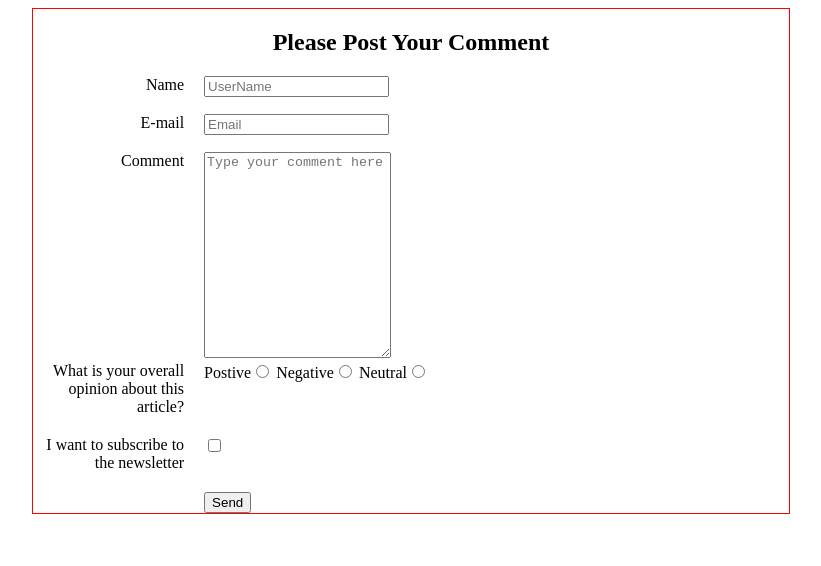
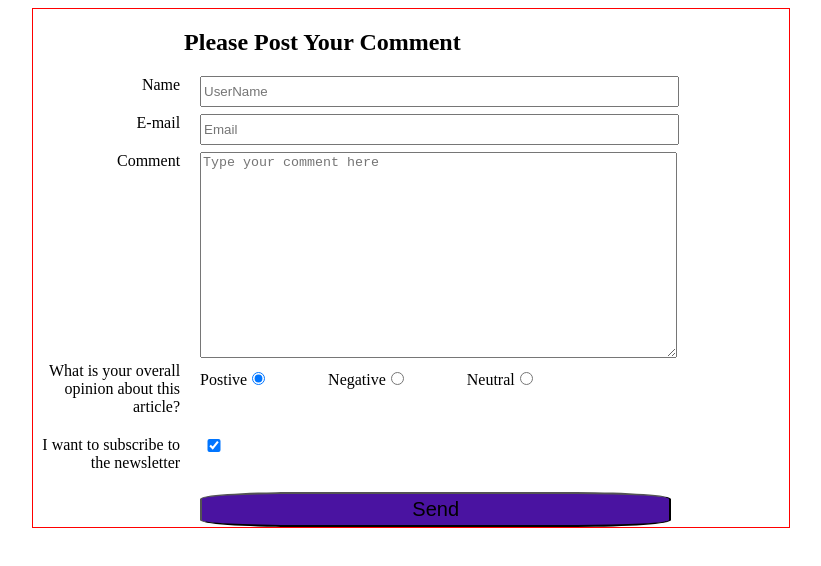
Before and after one commit to tta2yta/The-New-York-Times-WebSite, a website: page ted-post-commnet.html in a window 1280 px wide. Shown: the whole page, without its empty margins (229-1050 px from the left). Drawn offline with Linux system fonts and the light colour scheme.

Commit message:
adding styles

```diff
--- a/css/ted-style.css
+++ b/css/ted-style.css
@@ -1,10 +1,14 @@
 main{
   max-width: 100%;
   display: block;
+  border: 1px solid red;
   margin-left: 20%;
   margin-right: 20%;
-    border: 1px solid red;
-    text-align: center;
+}
+
+h2{
+  margin-left: 20%;
+  margin-right: 20%;
 }
 
 .form-elem{
@@ -12,8 +16,29 @@ main{
   flex-direction: row;
 }
 
+input[type="text"], input[type="email"], input[type="submit"] {
+    width: 80%;
+    height: 25px;
+}
+
+input[type="radio"] {
+    margin-right: 10%;
+    margin-top: 10px;
+}
+
+input[type="checkbox"] {
+    width: 20px;
+}
+
+input[type="submit"] {
+    background-color: rgb(74, 19, 161);
+    height: 35px;
+    font-size: 20px;
+    border-radius: 20%;
+}
+
 .form-elem > div {
-    /* border: 1px solid red;; */
+   width: 80%;
 }
 .form-elem div:first-child {
   width: 20%;
@@ -23,6 +48,6 @@ margin-bottom: 20px;
 }
 
 textarea {
-    width: 100%;
+  width: 80%;
   height: 200px;
 }
--- a/ted-post-commnet.html
+++ b/ted-post-commnet.html
@@ -30,7 +30,7 @@
             <div class="form-elem">
                 <div><label>What is your overall opinion about this article?</label></div>
                 <div>
-                    <label>Postive</label><input type="radio" name="choice">
+                    <label>Postive</label><input type="radio" name="choice" checked>
                     <label>Negative</label><input type="radio" name="choice">
                     <label>Neutral</label><input type="radio" name="choice">
                 </div>
@@ -38,7 +38,7 @@
 
             <div class="form-elem">
                 <div><label>I want to subscribe to the newsletter</label></div>
-                <div><input type="checkbox" name="subscribe"></div>
+                <div><input type="checkbox" name="subscribe" checked></div>
             </div>
 
             <div class="form-elem">
```
Lines whose indentation alone changed are shown as unchanged.
